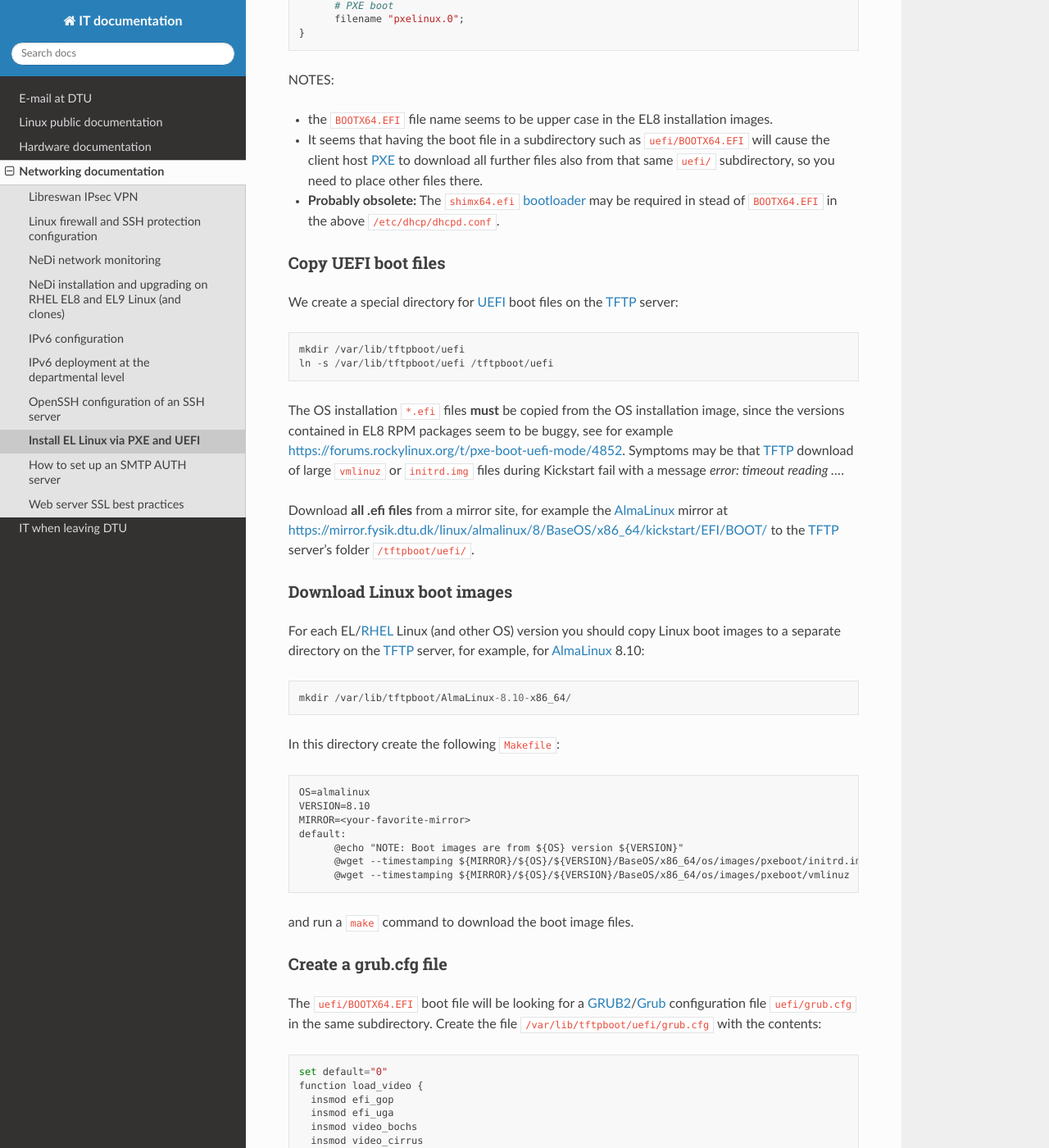
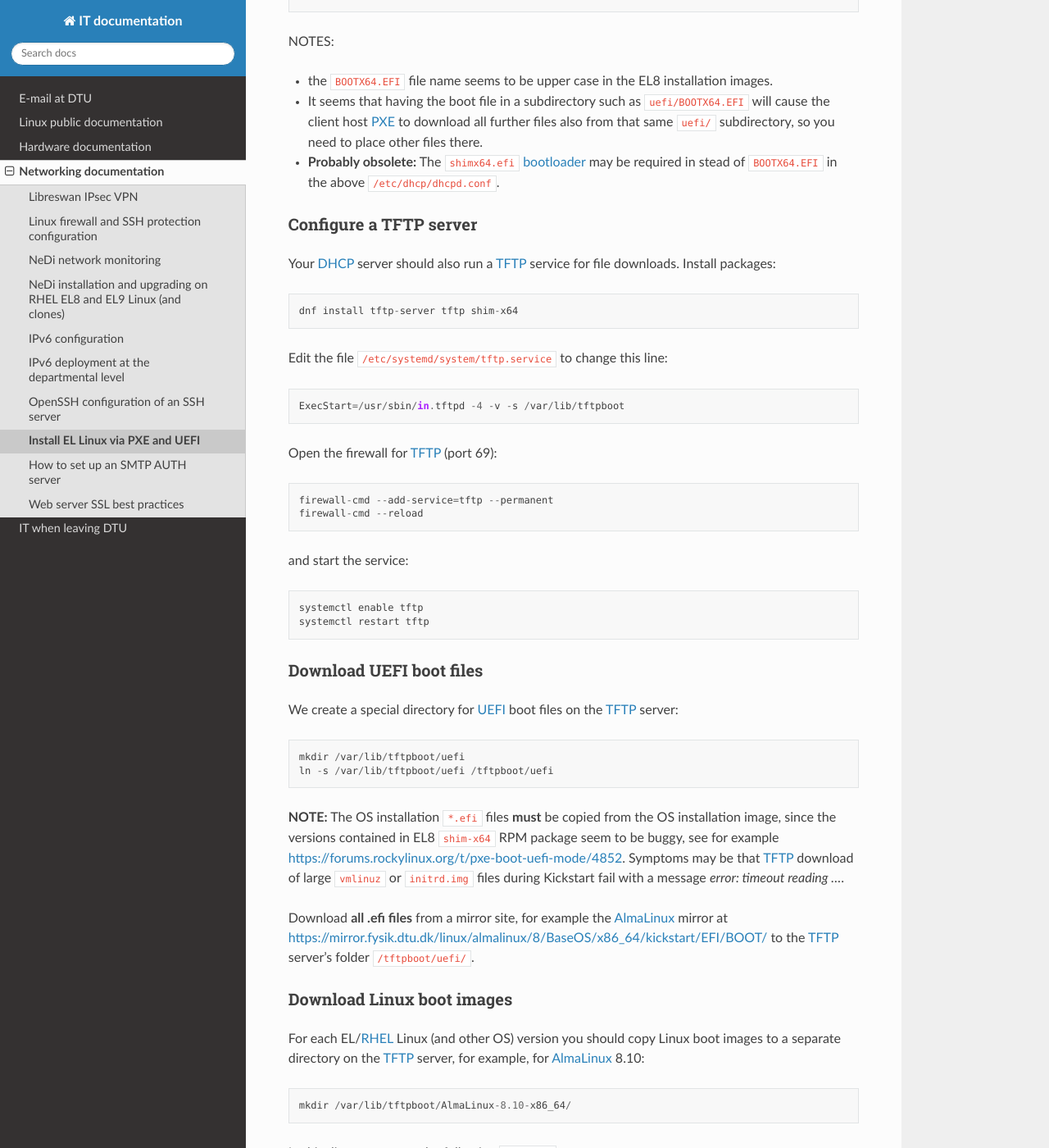
Before and after one commit to OleHolmNielsen/ITwiki, a Sphinx documentation site: the page built from docs/PXE_and_UEFI.rst, in a window 1280 px wide and 1400 px high, scrolled down 1871 px. Shown: the whole window at 82% size. Built offline with Sphinx 7.4.7 and the Read the Docs theme 3.1.0, drawn with Linux system fonts in a browser that asks for light colours; some of the changed text lies outside the part shown.

Commit message:
Configure a TFTP server

```diff
--- a/docs/PXE_and_UEFI.rst
+++ b/docs/PXE_and_UEFI.rst
@@ -11,10 +11,7 @@ Overview
 
 This *HowTo* guide documents how to install EL/RHEL_ Linux using PXE_ on a client host booting by UEFI_.
 
-This page assumes that you already have a working DHCP_ and PXE_ boot server for installing client hosts using the Legacy_BIOS_boot_ method.
-We will show how to support also UEFI_ booting with PXE_.
-Optionally, you may also use an NFS_ server to store Kickstart_ files.
-
+We will show how to support UEFI_ booting with PXE_, downloading files from your TFTP_ server.
 See also our network :ref:`PXE-booting` page for Linux OS installation, and also these useful pages:
 
 * https://www.gnu.org/software/grub/manual/grub/grub.html
@@ -27,11 +24,14 @@ See also our network :ref:`PXE-booting` page for Linux OS installation, and also
 .. _PXE: https://en.wikipedia.org/wiki/Preboot_Execution_Environment
 .. _TFTP: https://en.wikipedia.org/wiki/Trivial_File_Transfer_Protocol
 .. _DHCP: https://en.wikipedia.org/wiki/Dynamic_Host_Configuration_Protocol
+.. _ISC_DHCP: http://www.isc.org/software/dhcp
 .. _UEFI: https://en.wikipedia.org/wiki/Unified_Extensible_Firmware_Interface
 .. _Legacy_BIOS_boot: https://en.wikipedia.org/wiki/Legacy_mode
 .. _PXE-booting: https://wiki.fysik.dtu.dk/niflheim/PXE-booting
 .. _GRUB2: https://fedoraproject.org/wiki/GRUB_2
 .. _NFS: https://en.wikipedia.org/wiki/Network_File_System
+
+=====================================================================================================
 
 Setting up the DHCP and PXE server
 ==================================
@@ -82,16 +82,39 @@ NOTES:
 
 * **Probably obsolete:** The ``shimx64.efi`` bootloader_ may be required in stead of ``BOOTX64.EFI`` in the above ``/etc/dhcp/dhcpd.conf``.
 
-Copy UEFI boot files
---------------------
+Configure a TFTP server
+---------------------------
+
+Your DHCP_ server should also run a TFTP_ service for file downloads.
+Install packages::
+
+  dnf install tftp-server tftp shim-x64
+
+Edit the file ``/etc/systemd/system/tftp.service`` to change this line::
+
+  ExecStart=/usr/sbin/in.tftpd -4 -v -s /var/lib/tftpboot
+
+Open the firewall for TFTP_ (port 69)::
+
+  firewall-cmd --add-service=tftp --permanent
+  firewall-cmd --reload
+
+and start the service::
+
+  systemctl enable tftp
+  systemctl restart tftp
+
+Download UEFI boot files
+---------------------------
 
 We create a special directory for UEFI_ boot files on the TFTP_ server::
 
   mkdir /var/lib/tftpboot/uefi
   ln -s /var/lib/tftpboot/uefi /tftpboot/uefi
 
+**NOTE:**
 The OS installation ``*.efi`` files **must** be copied from the OS installation image,
-since the versions contained in EL8 RPM packages seem to be buggy,
+since the versions contained in EL8 ``shim-x64`` RPM package seem to be buggy,
 see for example https://forums.rockylinux.org/t/pxe-boot-uefi-mode/4852.
 Symptoms may be that TFTP_ download of large ``vmlinuz`` or ``initrd.img`` files
 during Kickstart fail with a message *error: timeout reading ...*.
@@ -218,7 +241,7 @@ A Kickstart_ installation can be made using :ref:`PXE-booting` or PXE_and_UEFI_
 Automated installation using Anaconda_ is possible with UEFI_ as well as PXE_ legacy booting.
 In the above ``grub.cfg`` file use:
 
-* The inst.ks_ Gives the location of a Kickstart_ file to be used to automate the installation.
+* The inst.ks_ gives the location of a Kickstart_ file to be used to automate the installation.
 
 For example, the following menu item may be added to ``grub.cfg`` to download a Kickstart_ file ``ks-almalinux-8.10-minimal-x86_64.cfg``
 from the NFS_ server at IP address ``<server-IP>``::
```
Also changed, not shown: other parts of docs/PXE_and_UEFI.rst (+1 -1 lines).
